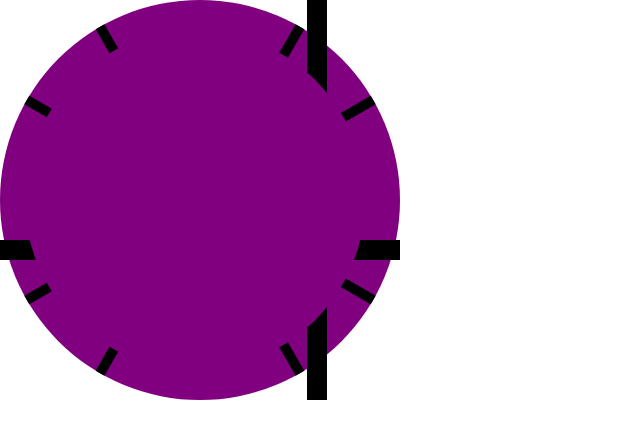
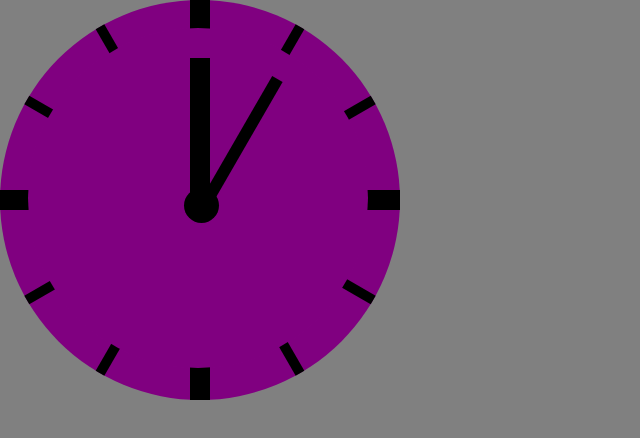
Before and after one commit to dtorocognox/formularioJQuery, a website: page reloj2.html in a window 1280 px wide. Shown: the whole page, without its empty margins (0-640 px from the left). Drawn offline with nearby package versions, Linux system fonts and the light colour scheme.

Commit message:
Primera finalización Reloj

```diff
--- a/reloj2.css
+++ b/reloj2.css
@@ -25,17 +25,18 @@ body{
 	height: 400px;
 	width: 20px;
 	position: absolute;
-	left: 24%;
+	left: 195px;
 
 }
 
 
 #lineH{
 	background-color: black;
-	height: 20px;
-	width: 400px;
+	height: 400px;
+	width: 20px;
 	position: absolute;
-	top: 30%;
+	transform: rotate(90deg);
+	left: 190px;
 }
 
 #lineD1{
@@ -73,3 +74,33 @@ body{
 	left: 195px;
 	transform: rotate(150deg);
 }
+
+#dot{
+	background-color: black;
+	border-radius: 100%;
+	height: 30px;
+	width: 30px;
+	position: absolute;
+	left: 190px;
+	top: 195px;
+
+}
+
+#hand1{
+	background-color: black;
+	height: 160px;
+	width: 20px;
+	position: absolute;
+	left: 195px;
+	top: 60px;
+}
+
+#hand2{
+	background-color: black;
+	height: 120px;
+	width: 20px;
+	position: absolute;
+	left: 250px;
+	top: 151px;
+	transform: rotate(90deg);
+}
--- a/reloj2.html
+++ b/reloj2.html
@@ -1,4 +1,4 @@
-<html></!DOCTYPE html>
+<!DOCTYPE html>
 <html>
 <head>
 	<meta charset="UTF-8">
@@ -6,15 +6,7 @@
 	<link rel="stylesheet" type="text/css" href="reloj2.css">
 </head>
 <body>
-	<div id="circle1">
-		<div id="lineH"></div>
-		<div id="lineV"></div>
-		<div id="lineD1"></div>
-		<div id="lineD2"></div>
-		<div id="lineD3"></div>
-		<div id="lineD4"></div>
-		<div id="circle2"></div>
-	</div>
+
 </body>
 <script
 			  src="http://code.jquery.com/jquery-3.1.1.js"
--- a/reloj2.js
+++ b/reloj2.js
@@ -1,16 +1,113 @@
-// var $all = $('body');
+var $all = $('body').css("background","grey");
 
-// var $circle = $('<div>').css({"background-color": "purple",
-// 								"width" : "400px",
-// 								"height" : "400px",
-// 								"border-radius" : "100%"});
+var $circle1 = $('<div>').css({
+                            "background-color": "purple",
+                            "height": "400px",
+                            "width": "400px",
+                            "border-radius": "100%",
+                            "position": "relative"
+                            });
 
 
-// var $lines = $('<div>').css({"background-color" : "black",
-// 							"height" : "390px",
-// 							"width" : "20px"})
+var $circle2 = $circle1.clone();
+$circle2.css({
+    "height": "340px",
+    "width": "340px",
+    "left": "7%",
+    "top": "7%"
+});
+
+var $circle3 =  $('<div>').css({
+    "background-color": "black",
+    "height": "35px",
+    "width": "35px",
+    "border-radius": "100%",
+    "position": "absolute",
+    "top" : "47%",
+    "left" : "46%",
+    'transform' : 'rotate(180deg)'
+});
+
+var $circle4 = $circle3.clone();
+$circle4.css("background" , "transparent");
+
+var $circle5 = $circle4.clone();
 
 
-// $circle.append($lines).css({"text-align" : "center"});
+var width = ["20px", "10px", "5px"];
+var left = ["190px", "195px"];
+var transform = 0;
 
-// $all.append($circle);
+var X = 0;
+
+
+for(i=0; i<=5; i++){
+    if(i==0 || i==3){
+        X = 0;
+    }else{
+        X = 1;
+    }
+    var $temp = $('<div>').css({
+        "background-color": "black",
+        "height": "400px",
+        "width": width[X],
+        "position": "absolute",
+        "left": left[X]
+    });
+    $temp.css("transform", 'rotate( '+ (transform) +'deg)');
+    transform+=30;
+    $circle1.append($temp);
+}
+
+
+var $hand1 = $('<div>').css({
+        'background-color': 'black',
+        'height': '160px' ,
+        'width': '20px' ,
+        'position': 'absolute',
+        'left': '25%',
+        'top' : '15%'
+});
+
+var $hand2 = $hand1.clone()
+$hand2.css({
+    "height" : "120px",
+    "width" : "16px"
+});
+
+var $hand3 = $hand1.clone()
+$hand3.css({
+    "height" : "160px",
+    "width" : "12px"
+});
+
+$circle5.append($hand3);
+$circle4.append($hand2);
+$circle3.append($hand1);
+$circle1.append($circle2);
+$circle1.append($circle3);
+$circle1.append($circle4);
+$circle1.append($circle5);
+$all.append($circle1);
+
+var S = 186;
+var sec = 0;
+var M = 186;
+var T  = 180;
+
+
+
+var timeH = setInterval(function(){
+
+    $circle5.css("transform" , 'rotate('+ S +'deg)');
+    S+=6;
+    sec++;
+    if(sec==60){
+        $circle3.css("transform" , 'rotate('+ M +'deg)');
+        M+=6;
+        sec=0;
+        $circle4.css("transform" , 'rotate('+ T +'deg)');
+        T+=0.5;
+    }
+
+}, 1000);
```
Also changed, not shown: reloj.js (+15 -19 lines).
